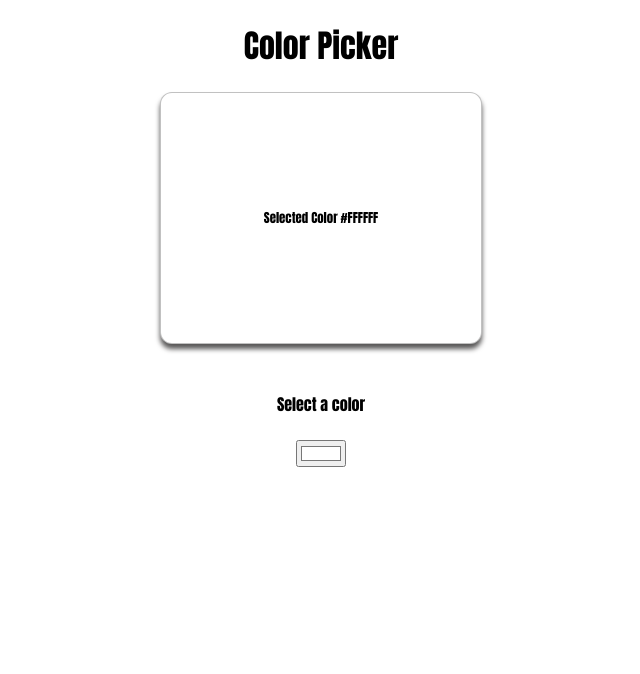
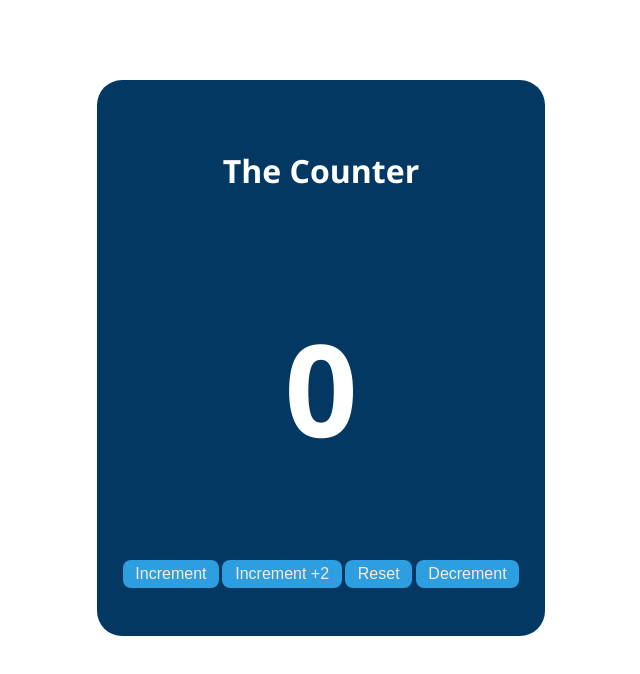
Before and after one commit to jadonamite/React, a React (Vite) app: page / in a window 1280 px wide. Shown: the top 674 px of the page, without its empty margins (319-959 px from the left). Built offline with nearby package versions, Linux system fonts and the light colour scheme.

Commit message:
Updater functions

```diff
--- a/src/App.jsx
+++ b/src/App.jsx
@@ -2,8 +2,9 @@ import Button from "./Button.jsx";
 import MyComponent from "./MyComponent.jsx";
 import Counter from "./Counter.jsx";
 import ColorPicker from "./ColorPicker.jsx";
+import UptCounter from "./UpdateFunctions.jsx";
 
 function App() {
-   return <ColorPicker />;
+   return <UptCounter />;
 }
 export default App;
--- a/src/UpdateFunctions.jsx
+++ b/src/UpdateFunctions.jsx
@@ -0,0 +1,46 @@
+// an updater function = A function passed as an argument to a setState()
+
+import React, { useState } from "react";
+
+function UptCounter() {
+   const [count, setCount] = useState(0);
+
+   const incrementCount = () => {
+      setCount((c) => c + 1);
+   };
+   const incrementCounttwo = () => {
+      setCount((c) => c + 1);
+      setCount((c) => c + 1);
+   };
+
+   const decrementCount = () => {
+      setCount((c) => c - 1);
+      setCount((c) => c - 1);
+      setCount((c) => c - 1);
+   };
+   const resetCount = () => {
+      setCount(0);
+   };
+
+   return (
+      <div className="Counter-container">
+         <h1 className="Header">The Counter</h1>
+         <h1 className="figure">{count}</h1>
+         <div className="btn-ctn">
+            <button className="cnt-btn" onClick={incrementCount}>
+               Increment
+            </button>
+            <button className="cnt-btn" onClick={incrementCounttwo}>
+               Increment +2
+            </button>
+            <button className="cnt-btn" onClick={resetCount}>
+               Reset
+            </button>
+            <button className="cnt-btn" onClick={decrementCount}>
+               Decrement
+            </button>
+         </div>
+      </div>
+   );
+}
+export default UptCounter;
--- a/src/index.css
+++ b/src/index.css
@@ -89,7 +89,7 @@ div .Counter-container {
 }
 .cnt-btn {
    background-color: rgb(45, 158, 223);
-   font-size: 1.5em;
+   font-size: 1rem;
 }
 .color-display {
    border: 1px solid #0000003e;
```
